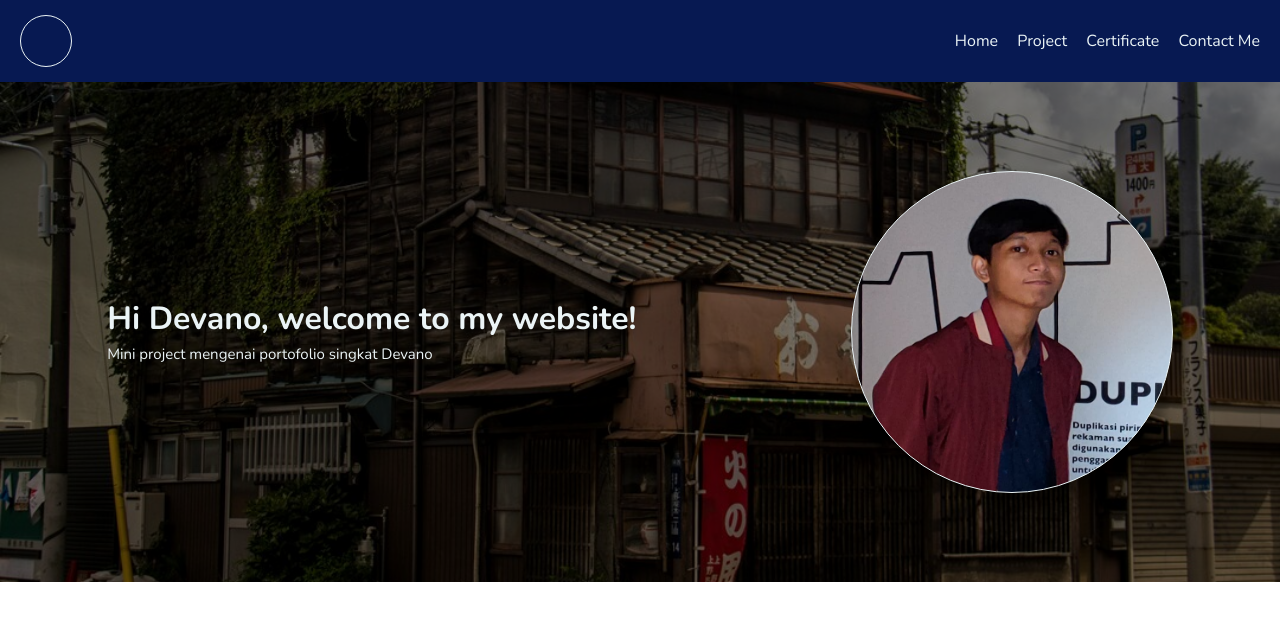
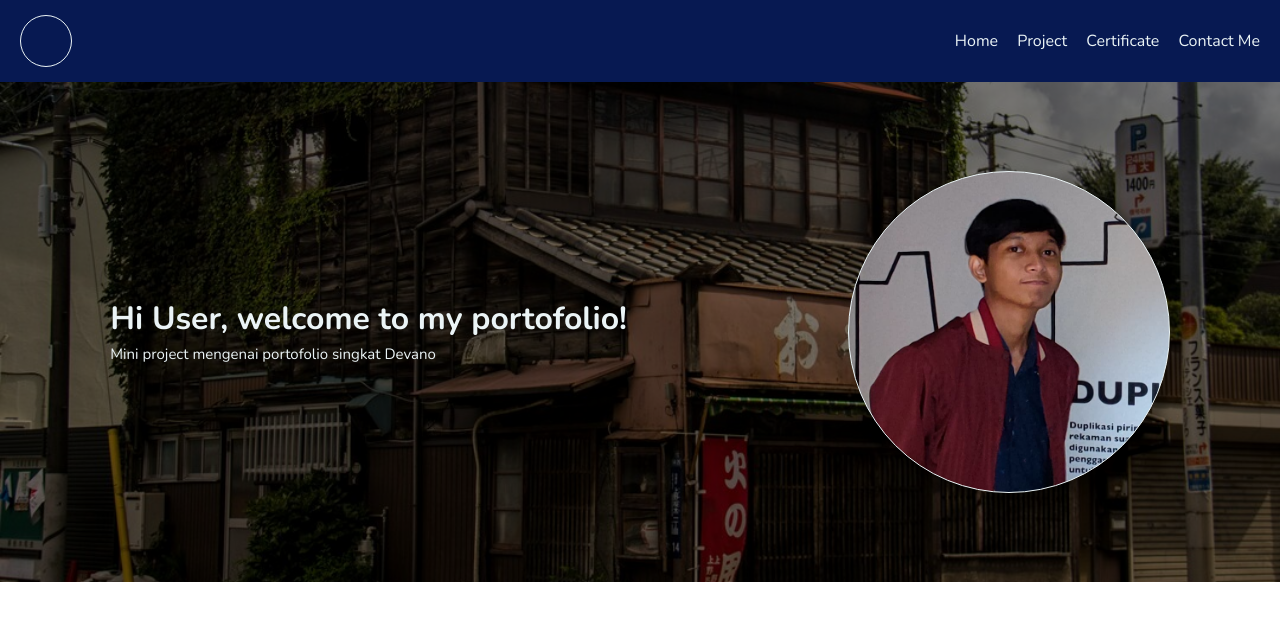
Before and after one commit to revou-fundamental-course/fundamental-MuhDevanoAlfarizy, a plain HTML site: page index.html in a window 1280 px wide. Drawn offline with nearby package versions, Linux system fonts and the light colour scheme.

Commit message:
sedikit menambahkan form

```diff
--- a/index.html
+++ b/index.html
@@ -29,18 +29,29 @@
         <main>
             <section class="header-web">
                 <header class="desc-header">
-                    <h1>Hi Devano, welcome to my website!</h1>
+                    <h1>Hi <span id="name">User</span>, welcome to my portofolio!</h1>
                     <p>Mini project mengenai portofolio singkat Devano</p>
+                    <!-- <button id="changeName">Ganti Namamu</button> -->
                 </header>
                 <section>
                     <div class="devano-pic"></div>
                 </section>
             </section>
+            <!-- <section class="form-iseng">
+                <h1>Form Iseng Aja</h1>
+                <form action="" name="messageForm" onsubmit="return validateForm()">
+                    <input type="text" placeholder="Nama kamu" id="name-input" name="name-input" />
+                    <button id="kirim" type="submit">Kirimkan!</button>
+                    <p id="errorName"></p>
+                </form>
+                <h2></h2>
+            </section> -->
         </main>
         <!-- Bagian akhir Main -->
 
         <!-- Bagian Footer -->
         <footer></footer>
         <!-- Bagian akhir Footer -->
+        <script src="js/script.js"></script>
     </body>
 </html>
```
